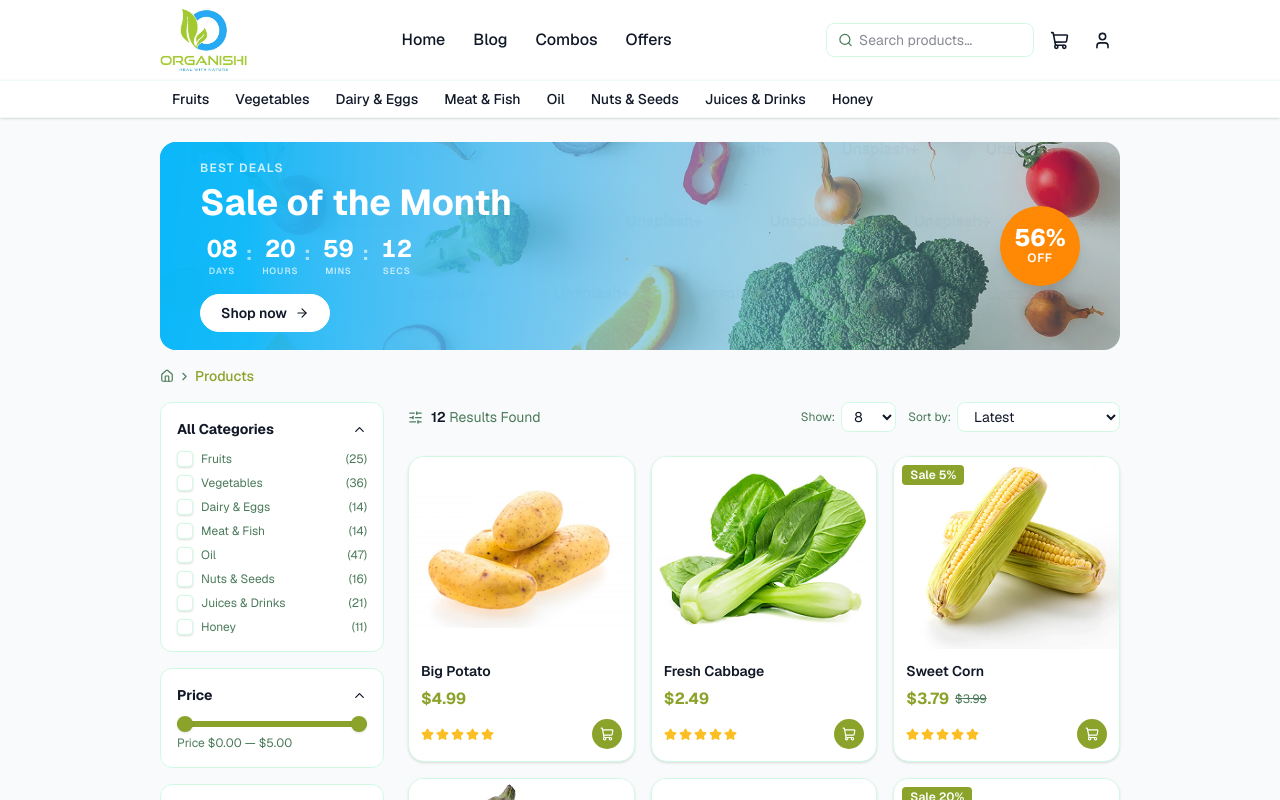
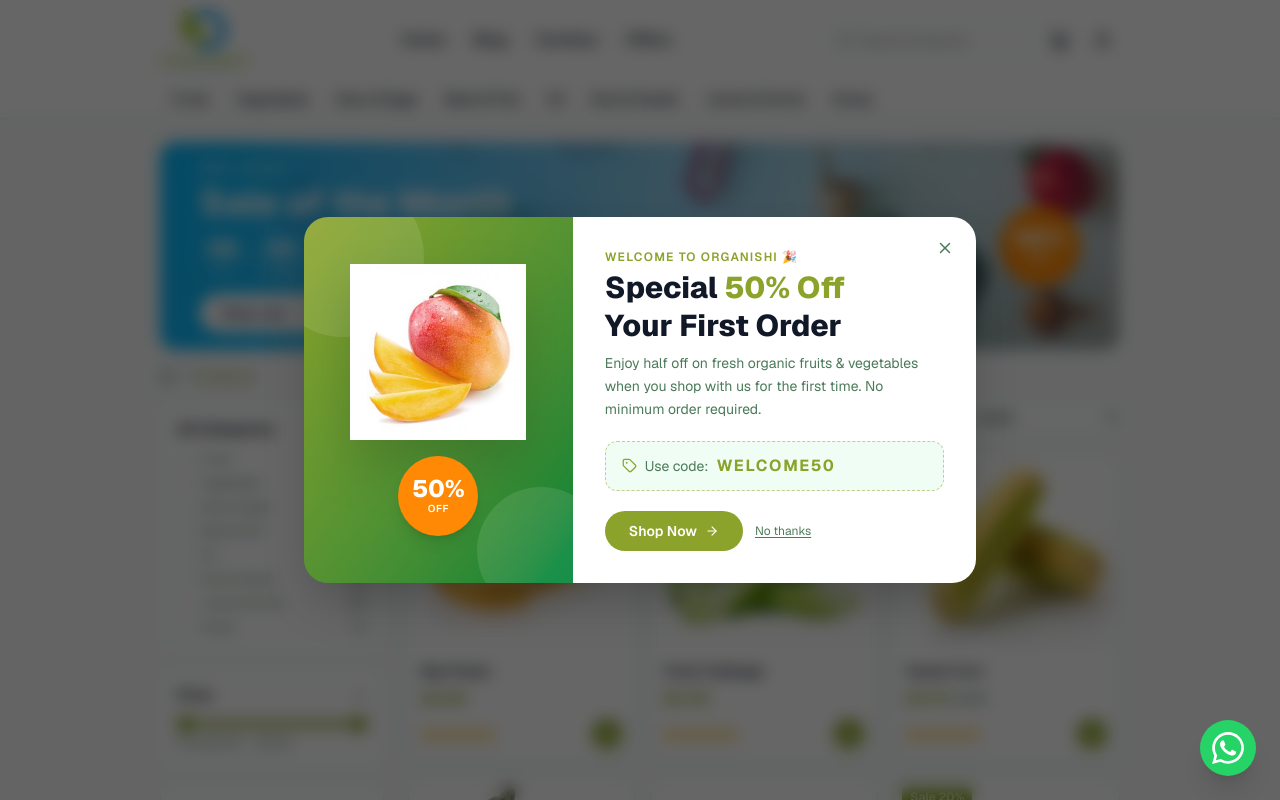
Before and after one commit to Bakhtiar2000/Organishi-Demo, a Next.js app: page /products in a window 1280 px wide. Shown: the top 800 px of the page. Built offline with nearby package versions, Linux system fonts and the light colour scheme.

Commit message:
added welcome modal and whatsapp logo

```diff
--- a/app/(main)/layout.tsx
+++ b/app/(main)/layout.tsx
@@ -1,5 +1,6 @@
 import Navbar from "@/components/sections/shared/Navbar";
 import Footer from "@/components/sections/shared/Footer";
+import WelcomeModal from "@/components/sections/shared/WelcomeModal";
 
 export default function MainLayout({ children }: { children: React.ReactNode }) {
   return (
@@ -7,6 +8,7 @@
       <Navbar />
       <main className="min-h-screen">{children}</main>
       <Footer />
+      <WelcomeModal />
     </>
   );
 }
--- a/app/layout.tsx
+++ b/app/layout.tsx
@@ -55,6 +55,18 @@
         <Providers>
           <Toaster richColors position="top-right" />
           {children}
+          {/* WhatsApp floating button */}
+          <a
+            href="https://api.whatsapp.com/send/?phone=%2B8801765890646&text&type=phone_number&app_absent=0"
+            target="_blank"
+            rel="noopener noreferrer"
+            aria-label="Chat on WhatsApp"
+            className="fixed bottom-6 right-6 z-9999 flex h-14 w-14 items-center justify-center rounded-full bg-[#25D366] shadow-xl transition-transform duration-200 hover:scale-110"
+          >
+            <svg viewBox="0 0 24 24" className="h-8 w-8 fill-white">
+              <path d="M17.472 14.382c-.297-.149-1.758-.867-2.03-.967-.273-.099-.471-.148-.67.15-.197.297-.767.966-.94 1.164-.173.199-.347.223-.644.075-.297-.15-1.255-.463-2.39-1.475-.883-.788-1.48-1.761-1.653-2.059-.173-.297-.018-.458.13-.606.134-.133.298-.347.446-.52.149-.174.198-.298.298-.497.099-.198.05-.371-.025-.52-.075-.149-.669-1.612-.916-2.207-.242-.579-.487-.5-.669-.51-.173-.008-.371-.01-.57-.01-.198 0-.52.074-.792.372-.272.297-1.04 1.016-1.04 2.479 0 1.462 1.065 2.875 1.213 3.074.149.198 2.096 3.2 5.077 4.487.709.306 1.262.489 1.694.625.712.227 1.36.195 1.871.118.571-.085 1.758-.719 2.006-1.413.248-.694.248-1.289.173-1.413-.074-.124-.272-.198-.57-.347m-5.421 7.403h-.004a9.87 9.87 0 0 1-5.031-1.378l-.361-.214-3.741.982.998-3.648-.235-.374a9.86 9.86 0 0 1-1.51-5.26c.001-5.45 4.436-9.884 9.888-9.884 2.64 0 5.122 1.03 6.988 2.898a9.825 9.825 0 0 1 2.893 6.994c-.003 5.45-4.437 9.884-9.885 9.884m8.413-18.297A11.815 11.815 0 0 0 12.05 0C5.495 0 .16 5.335.157 11.892c0 2.096.547 4.142 1.588 5.945L.057 24l6.305-1.654a11.882 11.882 0 0 0 5.683 1.448h.005c6.554 0 11.89-5.335 11.893-11.893a11.821 11.821 0 0 0-3.48-8.413Z" />
+            </svg>
+          </a>
         </Providers>
       </body>
     </html>
--- a/app/page.tsx
+++ b/app/page.tsx
@@ -10,6 +10,7 @@
 import Video from "@/components/sections/main/landing/Video";
 import News from "@/components/sections/main/landing/News";
 import NewsLetter from "@/components/sections/shared/NewsLetter";
+import WelcomeModal from "@/components/sections/shared/WelcomeModal";
 
 export const metadata: Metadata = {
   title: "Organishi | Fresh & Organic Delivered",
@@ -31,6 +32,7 @@
         <NewsLetter />
       </main>
       <Footer />
+      <WelcomeModal />
     </>
   );
 }
--- a/components/sections/main/landing/Offers.tsx
+++ b/components/sections/main/landing/Offers.tsx
@@ -12,8 +12,10 @@
 
 const pad = (n: number) => String(n).padStart(2, "0");
 
-function useCountdown(target: Date) {
-  const calc = () => {
+type Countdown = { days: number; hours: number; mins: number; secs: number };
+
+function useCountdown(target: Date): Countdown {
+  const calc = (): Countdown => {
     const diff = Math.max(0, target.getTime() - Date.now());
     return {
       days: Math.floor(diff / 86_400_000),
@@ -23,15 +25,17 @@
     };
   };
 
-  const [time, setTime] = useState(calc);
+  // null on server → same null on client initial render → no hydration mismatch
+  const [time, setTime] = useState<Countdown | null>(null);
 
   useEffect(() => {
+    setTime(calc());
     const id = setInterval(() => setTime(calc()), 1000);
     return () => clearInterval(id);
-  // eslint-disable-next-line react-hooks/exhaustive-deps
+    // eslint-disable-next-line react-hooks/exhaustive-deps
   }, []);
 
-  return time;
+  return time ?? { days: 0, hours: 0, mins: 0, secs: 0 };
 }
 
 const ShopNowBtn = () => (
--- /dev/null
+++ b/components/sections/shared/WelcomeModal.tsx
@@ -0,0 +1,124 @@
+"use client";
+
+import { useEffect, useState } from "react";
+import Image from "next/image";
+import Link from "next/link";
+import { X, ArrowRight, Tag } from "lucide-react";
+import mango from "@/assets/products/mango.png";
+
+export default function WelcomeModal() {
+  const [mounted, setMounted] = useState(false);
+  const [visible, setVisible] = useState(false);
+
+  useEffect(() => {
+    const already = sessionStorage.getItem("welcome_shown");
+    if (already) return;
+
+    const timer = setTimeout(() => {
+      sessionStorage.setItem("welcome_shown", "1");
+      setMounted(true);
+      // Trigger CSS transition on next frame
+      requestAnimationFrame(() => requestAnimationFrame(() => setVisible(true)));
+    }, 900);
+
+    return () => clearTimeout(timer);
+  }, []);
+
+  const close = () => {
+    setVisible(false);
+    setTimeout(() => setMounted(false), 350);
+  };
+
+  if (!mounted) return null;
+
+  return (
+    <div
+      className={`fixed inset-0 z-[998] flex items-center justify-center px-4 transition-opacity duration-350 ${visible ? "opacity-100" : "opacity-0"
+        }`}
+    >
+      {/* Backdrop */}
+      <div
+        className="absolute inset-0 bg-black/60 backdrop-blur-sm"
+        onClick={close}
+      />
+
+      {/* Modal card */}
+      <div
+        className={`relative z-10 flex w-full max-w-2xl overflow-hidden rounded-3xl shadow-2xl transition-all duration-350 ${visible ? "scale-100 opacity-100" : "scale-95 opacity-0"
+          }`}
+      >
+        {/* Left — green panel */}
+        <div className="relative hidden w-2/5 flex-col items-center justify-center bg-linear-to-br from-primary to-green-700 p-8 sm:flex">
+          {/* Decorative circles */}
+          <div className="absolute -top-10 -left-10 h-40 w-40 rounded-full bg-white/10" />
+          <div className="absolute -bottom-8 -right-8 h-32 w-32 rounded-full bg-white/10" />
+
+          {/* Product image */}
+          <div className="relative z-10 h-44 w-44 drop-shadow-2xl">
+            <Image src={mango} alt="Mango" fill className="object-contain" />
+          </div>
+
+          {/* Badge */}
+          <div className="relative z-10 mt-4 flex h-20 w-20 flex-col items-center justify-center rounded-full bg-orange-400 text-white shadow-lg">
+            <span className="text-2xl font-extrabold leading-none">50%</span>
+            <span className="text-[10px] font-semibold tracking-wider">OFF</span>
+          </div>
+        </div>
+
+        {/* Right — white panel */}
+        <div className="relative flex flex-1 flex-col justify-center bg-white p-8">
+          {/* Close button */}
+          <button
+            onClick={close}
+            className="absolute top-4 right-4 rounded-full p-1.5 text-muted-foreground transition-colors hover:bg-gray-100 hover:text-foreground"
+            aria-label="Close"
+          >
+            <X size={18} />
+          </button>
+
+          <p className="mb-1 text-xs font-semibold uppercase tracking-widest text-primary">
+            Welcome to Organishi 🎉
+          </p>
+          <h2 className="mb-2 text-3xl font-extrabold leading-tight text-foreground">
+            Special <span className="text-primary">50% Off</span>
+            <br />
+            Your First Order
+          </h2>
+          <p className="text-muted-foreground mb-5 text-sm leading-relaxed">
+            Enjoy half off on fresh organic fruits &amp; vegetables when you shop
+            with us for the first time. No minimum order required.
+          </p>
+
+          {/* Promo code */}
+          <div className="mb-5 flex items-center gap-2 rounded-xl border border-dashed border-primary/50 bg-green-50 px-4 py-3">
+            <Tag size={15} className="text-primary shrink-0" />
+            <span className="text-sm text-muted-foreground">Use code:</span>
+            <span className="font-bold tracking-widest text-primary select-all">
+              WELCOME50
+            </span>
+          </div>
+
+          <div className="flex items-center gap-3">
+            <Link
+              href="/"
+              onClick={close}
+              className="group inline-flex items-center gap-2 rounded-full bg-primary px-6 py-2.5 text-sm font-semibold text-white transition-colors hover:bg-primary/90"
+            >
+              Shop Now
+              <ArrowRight
+                size={14}
+                className="transition-transform duration-300 group-hover:translate-x-1"
+              />
+            </Link>
+            <button
+              onClick={close}
+              className="text-muted-foreground text-xs underline underline-offset-2 hover:text-foreground transition-colors"
+            >
+              No thanks
+            </button>
+          </div>
+        </div>
+      </div>
+    </div>
+  );
+}
--- a/components/shared/PageBanner.tsx
+++ b/components/shared/PageBanner.tsx
@@ -20,19 +20,22 @@
     };
   };
 
-  const [time, setTime] = useState(calc);
+  // null on server → same null on client initial render → no hydration mismatch
+  const [time, setTime] = useState<ReturnType<typeof calc> | null>(null);
 
   useEffect(() => {
+    setTime(calc());
     const id = setInterval(() => setTime(calc()), 1000);
     return () => clearInterval(id);
     // eslint-disable-next-line react-hooks/exhaustive-deps
   }, []);
 
+  const t = time ?? { days: 0, hours: 0, mins: 0, secs: 0 };
   const units = [
-    { value: time.days, label: "DAYS" },
-    { value: time.hours, label: "HOURS" },
-    { value: time.mins, label: "MINS" },
-    { value: time.secs, label: "SECS" },
+    { value: t.days, label: "DAYS" },
+    { value: t.hours, label: "HOURS" },
+    { value: t.mins, label: "MINS" },
+    { value: t.secs, label: "SECS" },
   ];
 
   return (
```
Also changed, not shown: assets/whatsapp_logo.png (added).
